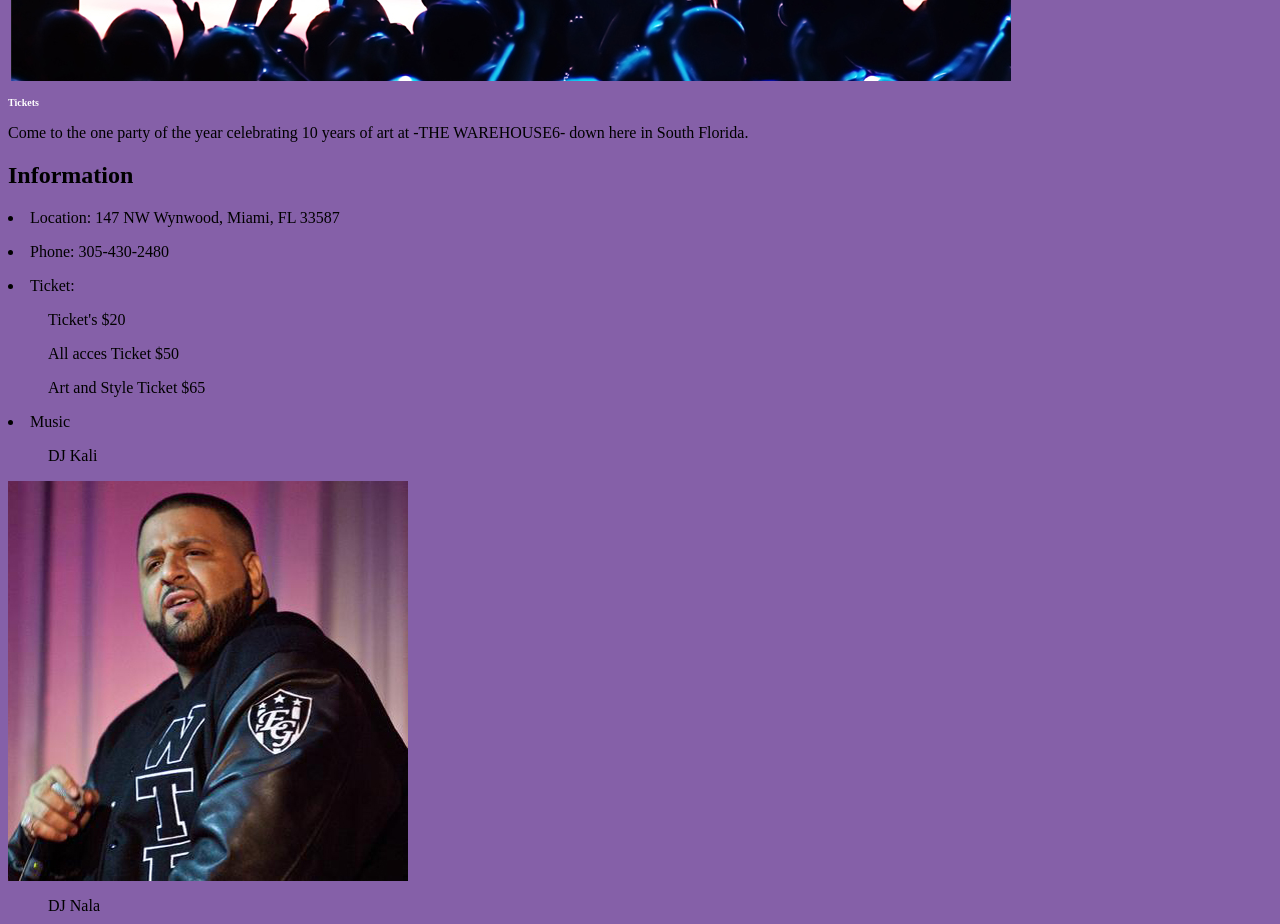
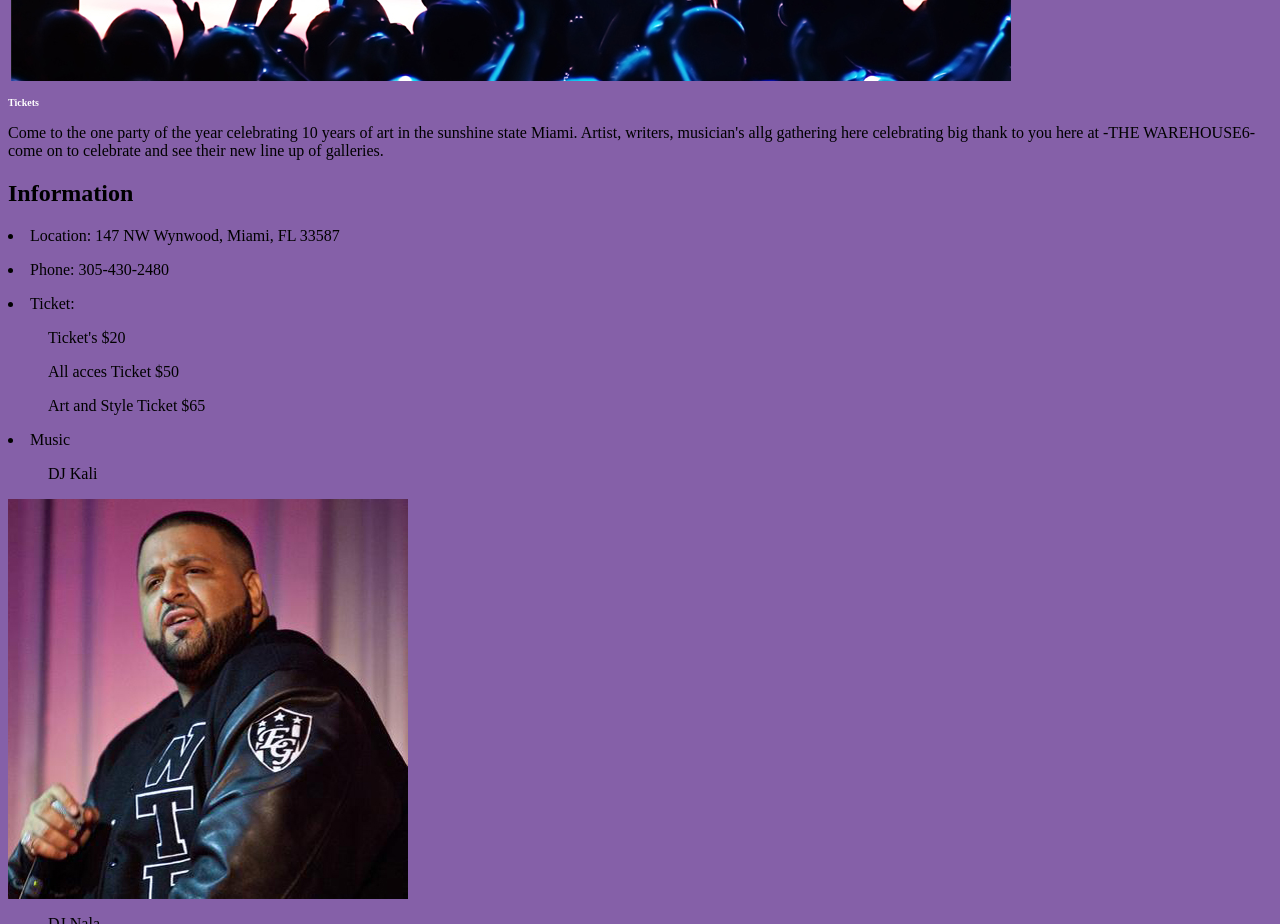
Before and after one commit to NEST8/Project6, a plain HTML site: page index.html in a window 1280 px wide. Shown: the part 820-1744 px from the top of the page. Drawn offline with Linux system fonts and the light colour scheme.

Commit message:
commit46

```diff
--- a/index.html
+++ b/index.html
@@ -29,7 +29,7 @@
 <div>
 		<h1 id="Tickets" > Tickets</h1>
 			<div></div>
-			<p> Come to the one party of the year celebrating 10 years of art at -THE WAREHOUSE6- down here in South Florida.</p>
+			<p> Come to the one party of the year celebrating 10 years of art in the sunshine state Miami. Artist, writers, musician's allg gathering here celebrating big thank to you here at -THE WAREHOUSE6- come on to celebrate and see their new line up of galleries.</p>
 		<h2 id="Information"> Information</h2>
 			<div></div>
 			<li>Location: 147 NW Wynwood, Miami, FL 33587</li>
```
Also changed, not shown: 01491712055581.56256f23263cc.png (added), 4rxYpY0E_400x400.png (added), Prismacolor-Logo.png (added), 1 other file.
